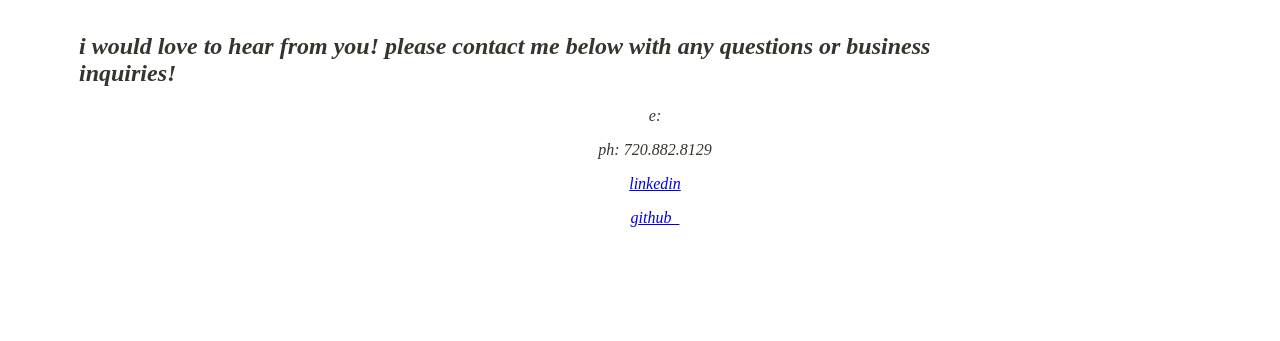
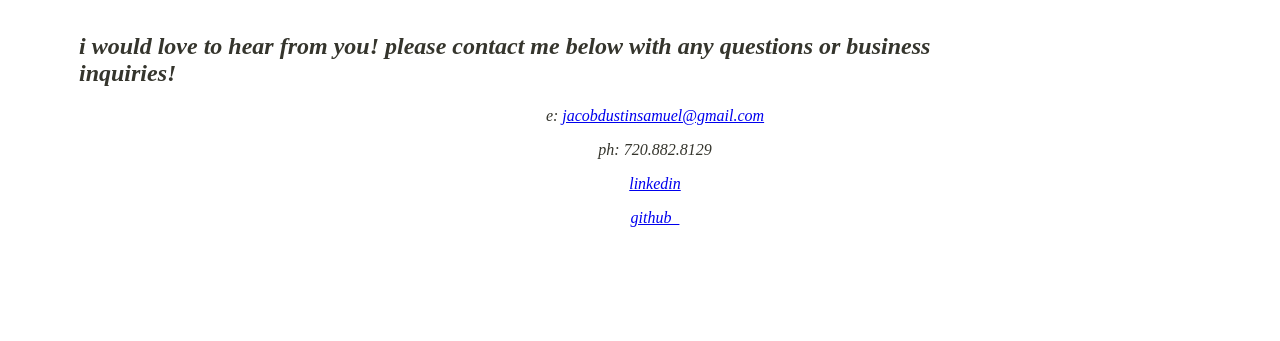
Before and after one commit to jxsamuel/portfolio, a plain HTML site: page contact.html in a window 1280 px wide. Shown: the part 459-800 px from the top of the page. Drawn offline with Linux system fonts and the light colour scheme.

Commit message:
Update contact.html

```diff
--- a/contact.html
+++ b/contact.html
@@ -59,7 +59,7 @@
 	i would love to hear from you! please contact me below with any questions or business inquiries!
 	</strong></em></h2>
 
-	<p class="text_column" style="font-family: muli; font-style: italic; font-weight: 400;">e: <a href = "mailto: jacobdustinsamuel@gmail.com"></a></p>
+	<p class="text_column" style="font-family: muli; font-style: italic; font-weight: 400;">e: <a href="mailto: jacobdustinsamuel@gmail.com">jacobdustinsamuel@gmail.com</a></p>
 
 	<p class="text_column" style="font-family: muli; font-style: italic; font-weight: 400;">ph: 720.882.8129</p>
 
```
